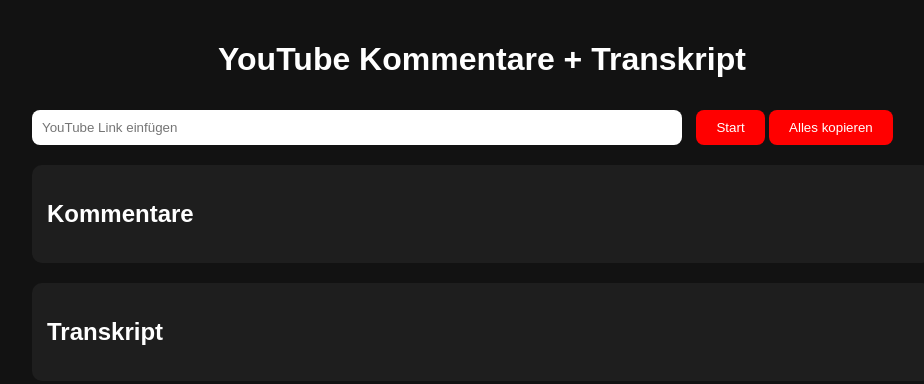
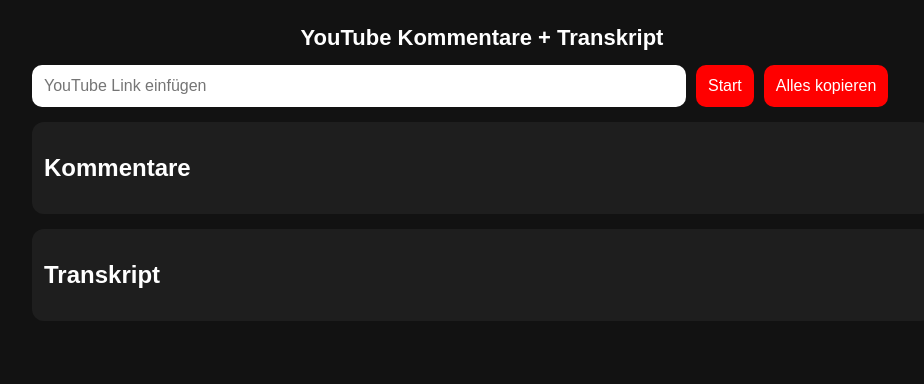
Before and after one commit to Mantikor126/yt-tool, a website: page public/index.html in a window 1280 px wide. Shown: the whole page, without its empty margins (158-1082 px from the left). Drawn offline with Linux system fonts and the light colour scheme.

Commit message:
Update index.html

```diff
--- a/public/index.html
+++ b/public/index.html
@@ -10,32 +10,42 @@
   background: #121212;
   color: #fff;
   margin: 0;
-      padding: 20px;
+  padding: 10px;
 }
 
 h1 {
   text-align: center;
+  font-size: 22px;
 }
 
+/* Container */
 .container {
   max-width: 900px;
   margin: auto;
 }
 
+/* Input + Button */
+.input-group {
+  display: flex;
+  flex-direction: column;
+  gap: 10px;
+}
+
 input {
-      width: 70%;
-      padding: 10px;
-      border-radius: 8px;
+  width: 100%;
+  padding: 12px;
+  border-radius: 10px;
   border: none;
-      margin-right: 10px;
+  font-size: 16px;
 }
 
 button {
-      padding: 10px 20px;
+  padding: 12px;
   border: none;
-      border-radius: 8px;
+  border-radius: 10px;
   background: #ff0000;
   color: white;
+  font-size: 16px;
   cursor: pointer;
 }
 
@@ -43,13 +53,15 @@
   background: #cc0000;
 }
 
+/* Boxen */
 .box {
   background: #1e1e1e;
-      padding: 15px;
-      border-radius: 10px;
-      margin-top: 20px;
+  padding: 12px;
+  border-radius: 12px;
+  margin-top: 15px;
 }
 
+/* Kommentare */
 #comments {
   max-height: 300px;
   overflow-y: auto;
@@ -57,24 +69,43 @@
 
 .comment {
   border-bottom: 1px solid #333;
-      padding: 8px 0;
+  padding: 10px 0;
 }
 
 .author {
   font-weight: bold;
   color: #ff5555;
+  margin-bottom: 4px;
 }
 
+/* Transkript */
 #transcript {
   max-height: 400px;
   overflow-y: auto;
   white-space: pre-wrap;
-      line-height: 1.5;
+  line-height: 1.6;
+  font-size: 15px;
 }
 
+/* Ladezustand */
 .loading {
   opacity: 0.6;
   font-style: italic;
+}
+
+/* Desktop Anpassung */
+@media (min-width: 768px) {
+  .input-group {
+    flex-direction: row;
+  }
+
+  input {
+    width: 70%;
+  }
+
+  button {
+    width: auto;
+  }
 }
 </style>
 </head>
@@ -84,10 +115,10 @@
 
     <h1>YouTube Kommentare + Transkript</h1>
 
-    <div>
+  <div class="input-group">
   <input id="url" placeholder="YouTube Link einfügen">
   <button onclick="loadData()">Start</button>
-      <button onclick="copyAll()" style="margin-top:10px;">Alles kopieren</button>
+  <button onclick="copyAll()">Alles kopieren</button>
 </div>
 
     <div class="box">
```
Lines whose indentation alone changed are shown as unchanged.
